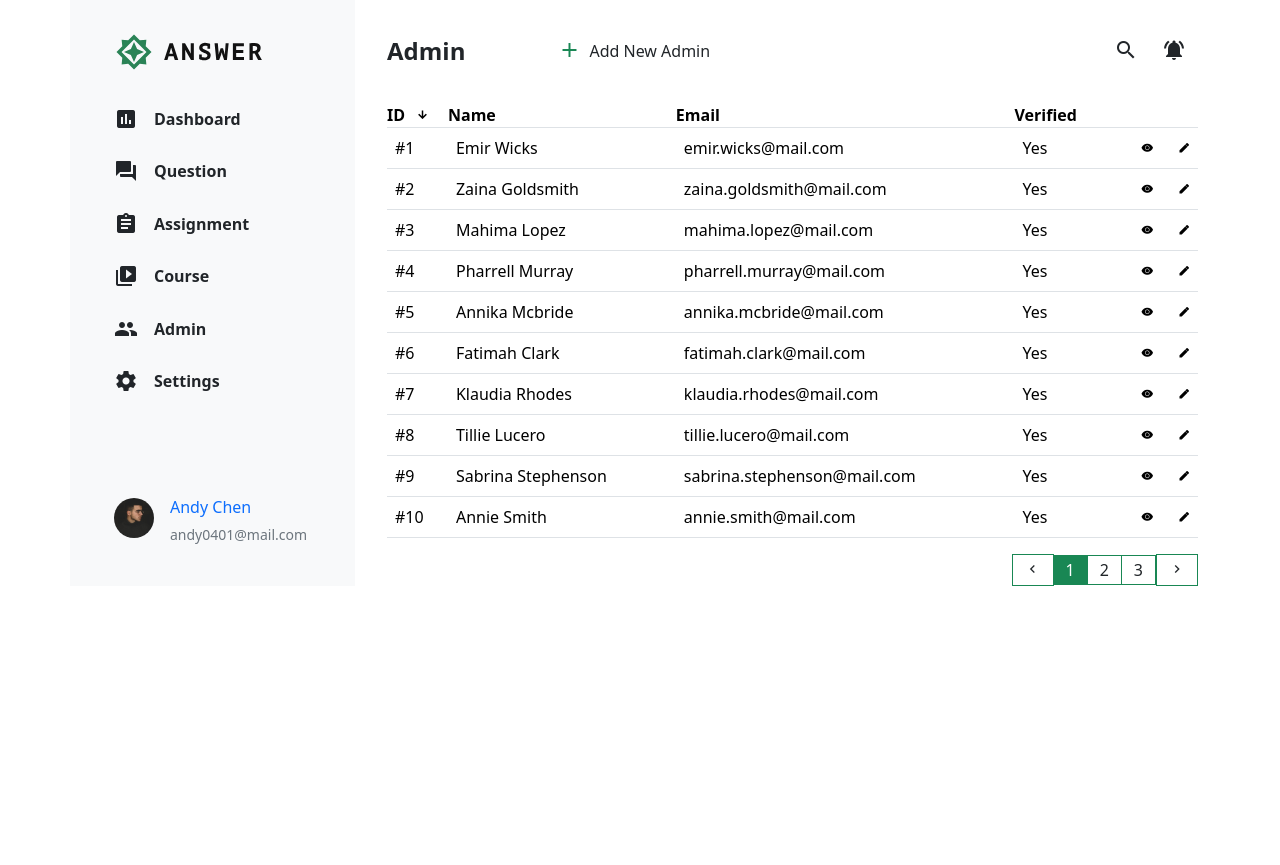
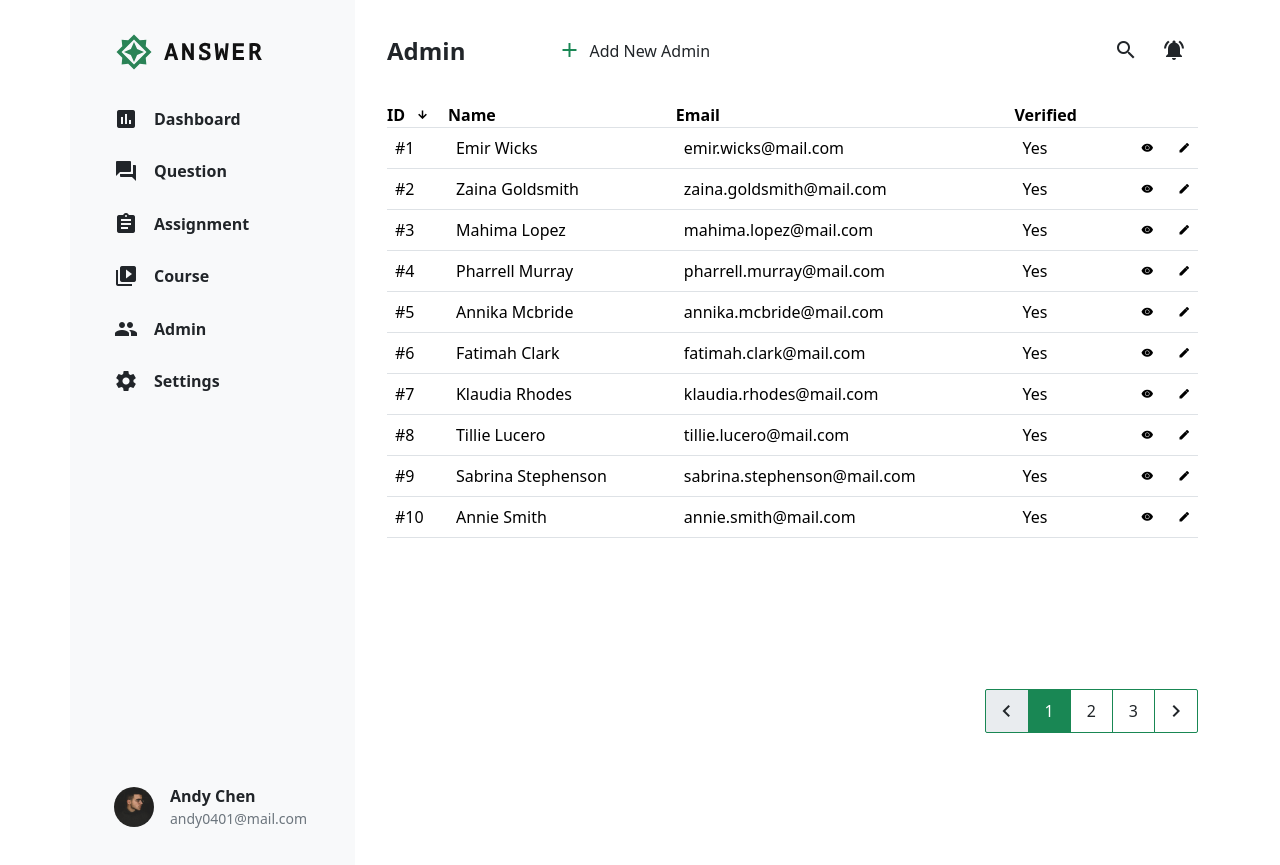
Before and after one commit to NekoBoxy/practice-2024-summer-w5, a Vue app: page / in a window 1280 px wide. Before the commit the page ends 800 px from the top, so only its background shows below. Built offline with nearby package versions, Linux system fonts and the light colour scheme.

Commit message:
BT 版分頁鈕完成

```diff
--- a/src/assets/scss/base/_base.scss
+++ b/src/assets/scss/base/_base.scss
@@ -13,7 +13,7 @@ html {
 
 img {
   display: block;
-  width: 100%;
+  max-width: 100%;
   height: auto;
 }
 
--- a/src/assets/scss/layout/_aside.scss
+++ b/src/assets/scss/layout/_aside.scss
@@ -21,7 +21,7 @@
   }
 }
 
-.nav {
+.aside-menu .nav {
   margin-left: 32px;
   margin-bottom: 32px; // 多推出空間給登入者區塊用
 
@@ -67,8 +67,8 @@
 }
 
 .aside-menu .user {
-  // margin-top: 362px;
-  margin-top: auto; // 推出最大間距
+  margin-top: 362px;
+  // margin-top: auto; // 推出最大間距
   padding-left: 32px;
   margin-bottom: 32px;
 
@@ -83,16 +83,21 @@
     border-radius: 24px;
   }
 
+  // .data-box p {
+  //   line-height: ;
+  // }
+
   .data-box p:nth-child(1) {
+    color: $gray-900;
     line-height: 19px;
+    font-weight: 900;
     margin-bottom: 4px;
   }
 
   .data-box p:last-child {
     font-size: 14px;
-    line-height: 27px;
+    line-height: 17px;
     color: $font-color-light;
     margin-bottom: 0;
   }
-
 }
--- a/src/assets/scss/pages/_index.scss
+++ b/src/assets/scss/pages/_index.scss
@@ -60,47 +60,101 @@
   }
 }
 
+// BT 元件
 .pagination {
+  margin-top: 151px;
 
-  .page-item a {
-    font-size: 1rem;
-    color: $gray-900;
-    padding: 2px 12px;
-    vertical-align: top;
+  .page-item {
+    // outline: 1px solid red;
+
+    &:first-child .page-link {
+      color: $gray-900;
+      border-radius: 2px 0px 0px 2px;
+    }
+
+    &:last-child .page-link {
+      border-radius: 0px 2px 2px 0px;
+    }
 
     &:hover {
       background-color: cadetblue;
     }
   }
 
-  .mui-icon {
-    a {
-      color: $gray-900;
-    }
-
-    .material-icons {
-      font-size: 1rem;
-      padding-block: 4px;
-      text-align: bottom;
-    }
+  .page-link {
+    padding: 0;
+    color: $gray-900;
+    border: 1px solid $color-success;
   }
 
-  .page-border {
-    border-top: 1px solid $color-success;
-    border-right: 1px solid $color-success;
-    border-bottom: 1px solid $color-success;
+  .page-num-style {
+    // padding-block: 7px; // 移到 a 裡撐開元素了
+
+    a {
+      font-size: 1rem;
+      padding: 9px 16px;
+    }
 
     &:last-child {
       border-right: none;
     }
   }
 
-  .mui-icon {
-    border: 1px solid $color-success;
+  .material-icons {
+    color: $gray-900;
+    font-size: 24px;
+    padding: 9px;
   }
 
-  .page-active a {
-    background-color: $color-success;
+  .active a {
+    --bs-pagination-active-bg: #198754;
     color: #ffffff;
+    border-color: $color-success;
   }
 }
+
+// ori
+// .pagination {
+
+//   .page-item a {
+//     font-size: 1rem;
+//     color: $gray-900;
+//     padding: 2px 12px;
+//     vertical-align: top;
+
+//     &:hover {
+//       background-color: cadetblue;
+//     }
+//   }
+
+//   .mui-icon {
+//     a {
+//       color: $gray-900;
+//     }
+
+//     .material-icons {
+//       font-size: 1rem;
+//       padding-block: 4px;
+//       text-align: bottom;
+//     }
+//   }
+
+//   .page-border {
+//     border-top: 1px solid $color-success;
+//     border-right: 1px solid $color-success;
+//     border-bottom: 1px solid $color-success;
+
+//     &:last-child {
+//       border-right: none;
+//     }
+//   }
+
+//   .mui-icon {
+//     border: 1px solid $color-success;
+//   }
+
+//   .page-active a {
+//     background-color: $color-success;
+//     color: #ffffff;
+//   }
+// }
--- a/src/views/HomeView.vue
+++ b/src/views/HomeView.vue
@@ -220,7 +220,36 @@ onMounted(() => {
           </tbody>
         </table>
 
-        <div class="pagination d-flex flex-row justify-content-end align-items-center">
+        <nav aria-label="pagination">
+          <ul class="pagination justify-content-end align-items-stretch">
+            <li class="page-item disabled">
+              <a class="page-link" aria-label="Previous">
+                <span class="material-icons">chevron_left</span>
+              </a>
+            </li>
+
+            <li class="page-item page-num-style active">
+              <a class="page-link" aria-current="page">1</a>
+            </li>
+
+            <li class="page-item page-num-style">
+              <a class="page-link" href="javascript:;">2</a>
+            </li>
+
+            <li class="page-item page-num-style">
+              <a class="page-link" href="javascript:;">3</a>
+            </li>
+
+            <li class="page-item">
+              <a class="page-link" href="javascript:;" aria-label="Next">
+                <span class="material-icons">chevron_right</span>
+              </a>
+            </li>
+          </ul>
+        </nav>
+
+        <!-- ori -->
+        <!-- <div class="pagination d-flex flex-row justify-content-end align-items-center">
           <div class="page-item mui-icon">
             <a href="javascript:;">
               <span class="material-icons">chevron_left</span>
@@ -246,7 +275,7 @@ onMounted(() => {
               <span class="material-icons">chevron_right</span>
             </a>
           </div>
-        </div>
+        </div> -->
       </div>
     </div>
   </div>
```
